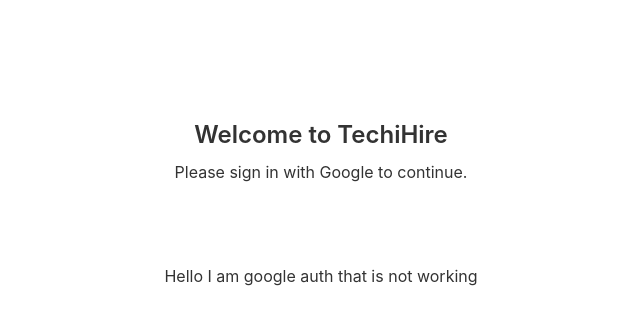
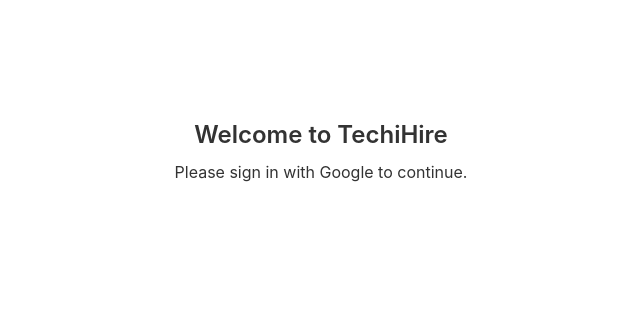
Before and after one commit to KatyaMarush/TechiHire, a React (Create React App) app: page /#/login in a window 1280 px wide. Shown: the top 324 px of the page, without its empty margins (319-959 px from the left). Built offline with nearby package versions, Linux system fonts and the light colour scheme.

Commit message:
removing console logs

```diff
--- a/src/components/LoginPage.tsx
+++ b/src/components/LoginPage.tsx
@@ -47,7 +47,6 @@
         ) : (
           <div role="button" aria-label="Login with Google" onClick={onGoogleLoginClick}>
             <GoogleLogin onSuccess={onLoginSuccess} onError={handleLoginError} />
-            Hello I am google auth that is not working
           </div>
         )}
       </Box>
```
